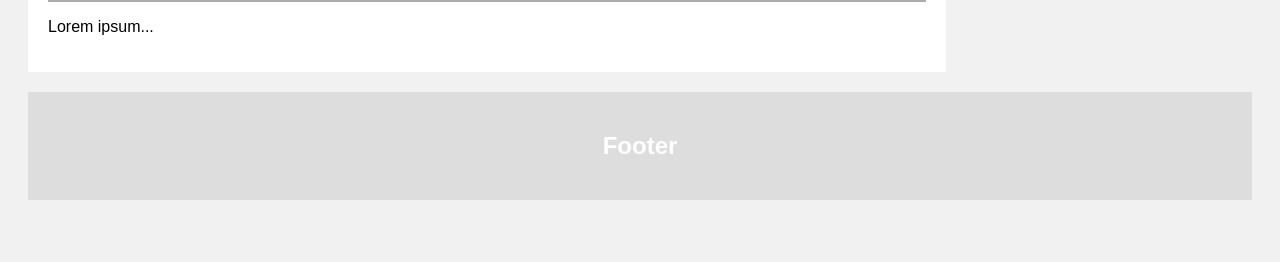
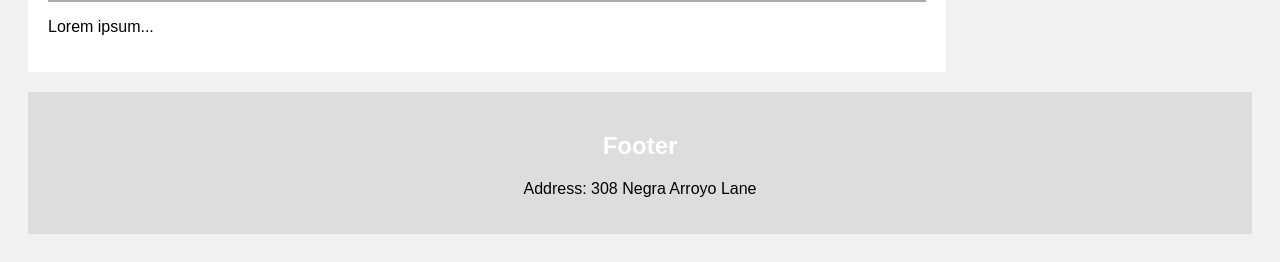
Before and after one commit to Chrstjan/Blog-project, a plain HTML site: page index.html in a window 1280 px wide. Shown: the part 1995-2257 px from the top of the page. Before the commit the page ends 2223 px from the top, so only its background shows below. Drawn offline with Linux system fonts and the light colour scheme.

Commit message:
Update index.html

```diff
--- a/index.html
+++ b/index.html
@@ -60,6 +60,7 @@
 
     <footer>
         <h2>Footer</h2>
+        <p>Address: 308 Negra Arroyo Lane</p>
     </footer>
 </body>
 </html>
```
